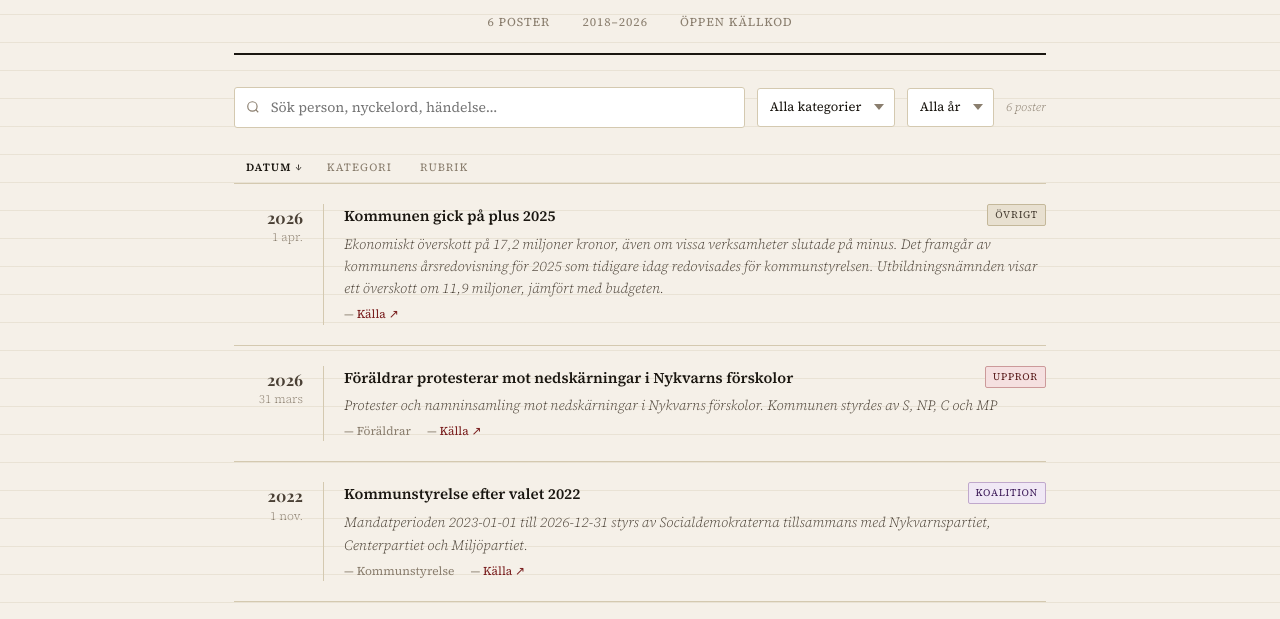
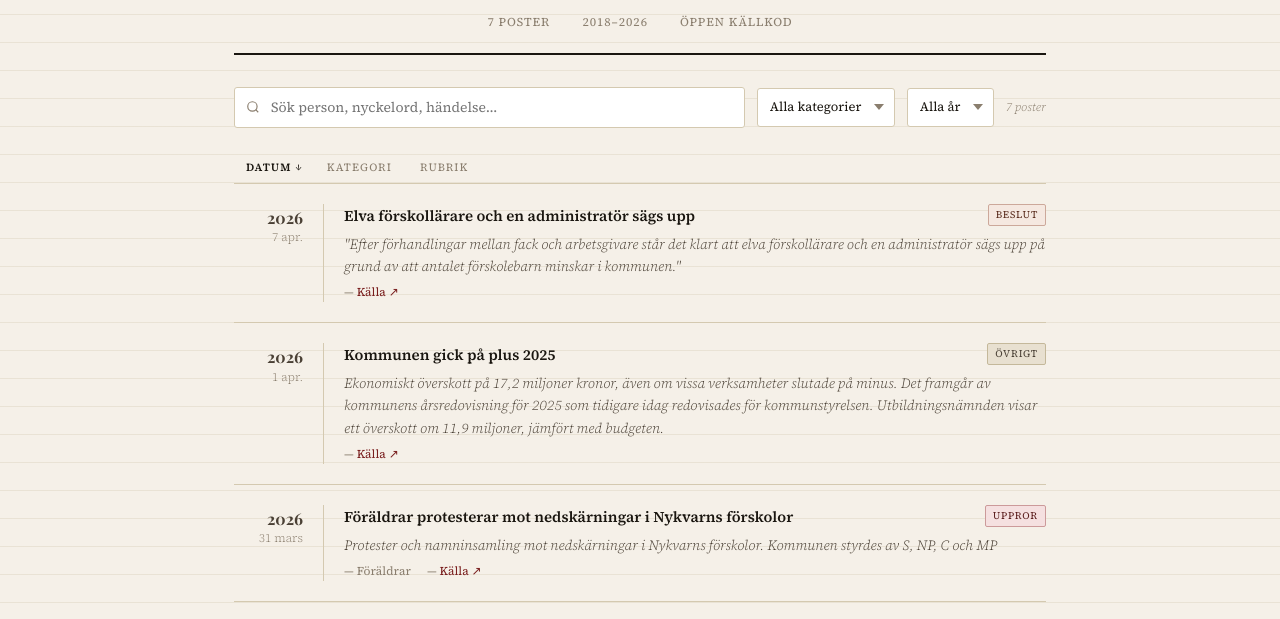
Before and after one commit to newmillobserver/newmillobserver, a plain HTML site: page index.html in a window 1280 px wide. Shown: the part 153-772 px from the top of the page. Drawn offline with nearby package versions, Linux system fonts and the light colour scheme.

Commit message:
Update index.html

```diff
--- a/index.html
+++ b/index.html
@@ -382,6 +382,14 @@ const CAT_LABELS = {
 
 const SAMPLE = [
   {
+    "id": 1775569431872,
+    "date": "2026-04-07",
+    "category": "decision",
+    "title": "Elva förskollärare och en administratör sägs upp",
+    "desc": "\"Efter förhandlingar mellan fack och arbetsgivare står det klart att elva förskollärare och en administratör sägs upp på grund av att antalet förskolebarn minskar i kommunen.\"",
+    "person": "",
+    "source": "https://nykvarn.se/nyheter/nyheter/2026-04-07-forhandlingar-klara-om-forskolans-personal"
+  },{
     "id": 1775558951002,
     "date": "2026-04-01",
     "category": "other",
```
